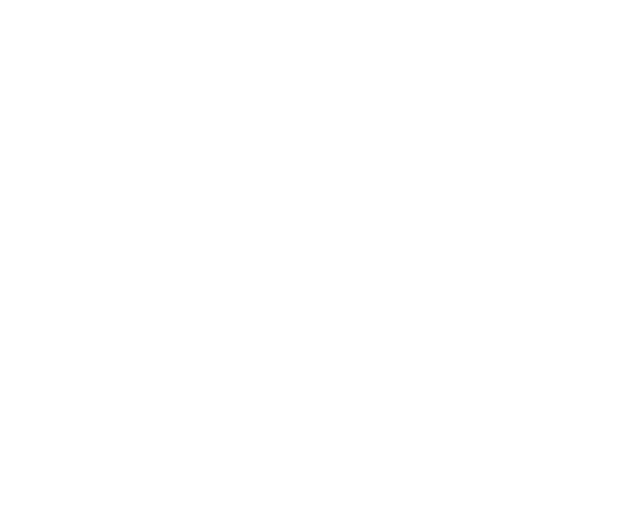
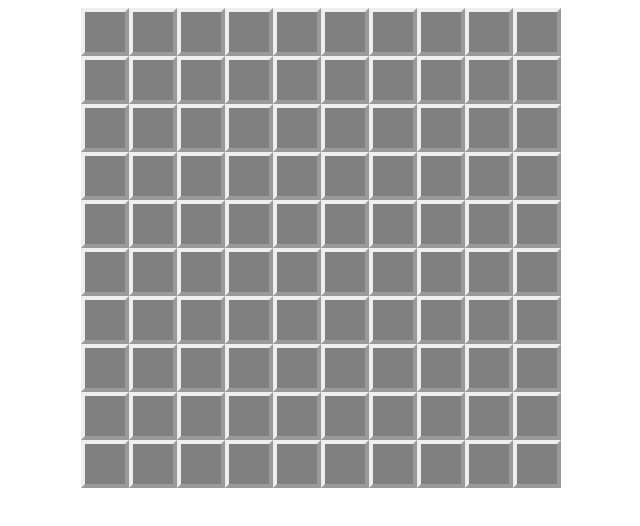
Before and after one commit to ankit1595/mission-minesweeper, a plain HTML site: page index.html in a window 1280 px wide. Shown: the whole page, without its empty margins (319-959 px from the left). Drawn offline with Linux system fonts and the light colour scheme.

Commit message:
Board created

```diff
--- a/index.html
+++ b/index.html
@@ -5,8 +5,19 @@
     <meta http-equiv="X-UA-Compatible" content="IE=edge">
     <meta name="viewport" content="width=device-width, initial-scale=1.0">
     <title>Play Minesweeper - Free online game</title>
+    <link rel="stylesheet" href="./styles.css">
+
 </head>
 <body>
 
+   <div class="grid"></div>
+
+
+
+
+
+
+   <script src="./index.js" type="text/javascript" charset="utf-8" ></script>
 </body>
+
 </html>
--- a/index.js
+++ b/index.js
@@ -0,0 +1,22 @@
+document.addEventListener('DOMContentLoaded',() => {
+
+    //create Board
+    function createBoard()
+    {
+        const grid=document.querySelector('.grid');
+        const width=10;
+        const squares=[];
+        for(var i=0; i<width*width; i++)
+        {
+            const square=document.createElement('div');
+            square.setAttribute('id',i);
+            grid.appendChild(square);
+            squares.push(square);
+        }
+
+    }
+
+    createBoard();
+
+
+});
--- a/styles.css
+++ b/styles.css
@@ -0,0 +1,14 @@
+.grid{
+    height: 480px;
+    width: 480px;
+    background-color: gray;
+    margin:auto;
+    display: flex;
+    flex-wrap: wrap;
+}
+
+.grid div{
+    height: 40px;
+    width: 40px;
+    border: 4px outset;
+}
```
